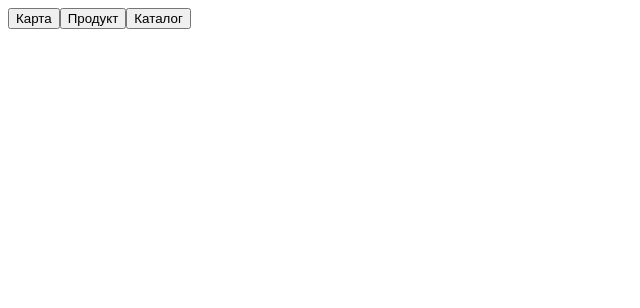
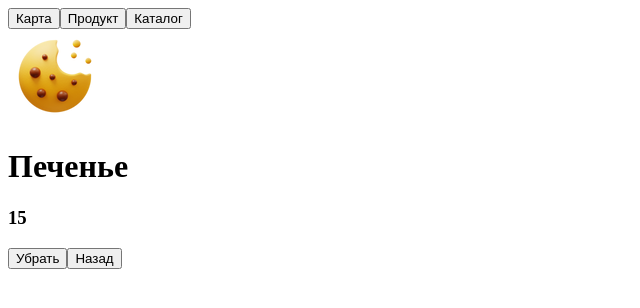
Before and after one commit to Daniil-Melnik/studing_Vue.js_2.0, a Vue app in the folder hw7/: page /products/0 in a window 1280 px wide. Before the commit this address had no page. Shown: the top 308 px of the page, without its empty margins (0-640 px from the left). Built offline with nearby package versions, Linux system fonts and the light colour scheme.

Commit message:
added add adn remove buttons

```diff
--- a/hw7/src/components/Product.vue
+++ b/hw7/src/components/Product.vue
@@ -1,6 +1,18 @@
 <template>
 	<div>
-		PRODUCT!
+		<img :src="require(`@/assets/${isContactImg}`)"/>
+		<h1>{{ product.name }}</h1>
+		<h3>{{ product.price }}</h3>
+		<button v-if="isInCart(product.id, this.$store.state.cart)"
+			class="btn btn-primary"
+			@click="addToCart(product, this.$store.state.cart)">
+				В корзину
+		</button>
+		<button v-else
+			class="btn btn-warning"
+			@click="removeFromCart(product.id, this.$store.state.cart)">
+				Убрать
+		</button>
 		<button @click="goBack">Назад</button>
 	</div>
 </template>
@@ -8,11 +20,39 @@
 <script>
 	export default {
 		name: "ShopProduct",
-		computed: {
+		data(){
+			return{
+				id: null,
+				product: null,
+				isContactImg: null
+			}
+		},
+		beforeMount(){
+			this.id = this.$route.params.id
+			this.product = this.$store.state.products.find(p => p.id == this.id)
+			this.isContactImg = this.product.img
 		},
 		methods: {
 			goBack() {
 			this.$router.go(-1);
+		},
+		isInCart(ind, cart){
+			let us = true
+			for (let i = 0; i < cart.length; i++) {
+				let us1 = us
+				cart[i].id === ind ? us = false : us = us1
+			}
+			return us
+		},
+		removeFromCart(i, cart){
+				cart = cart.filter(c => c.id !== i);
+				this.$store.commit('upd', {cart: cart})
+				console.log(this.$store.cart)
+			},
+
+		addToCart(product, cart){
+			cart.push(product)
+			this.$store.commit('upd', {cart : cart})
 		}
 		},
 	}
--- a/hw7/src/components/ProductsList.vue
+++ b/hw7/src/components/ProductsList.vue
@@ -19,6 +19,9 @@
 				>
 					Убрать
 				</button>
+				<router-link :to="'/products/' + product.id ">
+					Подробнее
+				</router-link>
 			</div>
 		</div>
 	</div>
@@ -50,12 +53,15 @@
 			},
 			removeFromCart(i, cart){
 				cart = cart.filter(c => c.id !== i);
-				this.$store.commit('upd', cart)
+				this.$store.commit('upd', {cart: cart})
+				console.log(this.$store.cart)
 			},
 
 			addToCart(product, cart){
-				cart = cart.push(product)
-				this.$store.commit('upd', cart)
+				cart.push(product)
+				console.log(cart)
+				this.$store.commit('upd', {cart: cart})
+				console.log(this.$store.cart)
 			}
 		}
 	}
--- a/hw7/src/routers.js
+++ b/hw7/src/routers.js
@@ -12,15 +12,14 @@ const router = createRouter({
       component: Cart
     },
     {
-        path: '/Product',
-        name: 'Product',
-        component: Product
-    },
-    {
       path: '/ProductList',
       name: 'ProductList',
       component: ProductList
-    }
+    },
+    {
+      path: '/products/:id',
+      component: Product
+    },
   ]
 })
 
--- a/hw7/src/store/index.js
+++ b/hw7/src/store/index.js
@@ -2,28 +2,29 @@ import { createStore } from 'vuex'
 
 export default createStore({
   state: {
-    cart: [ {id: 0, name: "Печенье", price: 15, img: "../assets/0.png"},
-    {id: 1, name: "Каша", price: 39, img: "../assets/1.png"},
-    {id: 2, name: "Ветчина", price: 61, img: "../assets/2.png"},
-    {id: 4, name: "Электрогирлянда", price: 130, img: "../assets/4.png"},
-    {id: 5, name: "Рабочая станция", price: 2896, img: "../assets/5.png"},
-    {id: 8, name: "Малина", price: 2, img: "../assets/8.png"}],
+    cart: [ {id: 0, name: "Печенье", price: 15, img: "0.png"},
+      {id: 1, name: "Каша", price: 39, img: "1.png"},
+      {id: 2, name: "Ветчина", price: 61, img: "2.png"},
+      {id: 4, name: "Электрогирлянда", price: 130, img: "4.png"},
+      {id: 5, name: "Рабочая станция", price: 2896, img: "5.png"},
+      {id: 8, name: "Малина", price: 2, img: "8.png"}],
+    //cart: [],
     products: [
-      {id: 0, name: "Печенье", price: 15, img: "../assets/0.png"},
-      {id: 1, name: "Каша", price: 39, img: "../assets/1.png"},
-      {id: 2, name: "Ветчина", price: 61, img: "../assets/2.png"},
-      {id: 3, name: "Бургер", price: 50, img: "../assets/3.png"},
-      {id: 4, name: "Электрогирлянда", price: 130, img: "../assets/4.png"},
-      {id: 5, name: "Рабочая станция", price: 2896, img: "../assets/5.png"},
-      {id: 6, name: "Гриб", price: 10, img: "../assets/6.png"},
-      {id: 7, name: "Спички", price: 3, img: "../assets/7.png"},
-      {id: 8, name: "Малина", price: 2, img: "../assets/8.png"},
-      {id: 9, name: "Черника", price: 5, img: "../assets/9.png"}
+      {id: 0, name: "Печенье", price: 15, img: "0.png"},
+      {id: 1, name: "Каша", price: 39, img: "1.png"},
+      {id: 2, name: "Ветчина", price: 61, img: "2.png"},
+      {id: 3, name: "Бургер", price: 50, img: "3.png"},
+      {id: 4, name: "Электрогирлянда", price: 130, img: "4.png"},
+      {id: 5, name: "Рабочая станция", price: 2896, img: "5.png"},
+      {id: 6, name: "Гриб", price: 10, img: "6.png"},
+      {id: 7, name: "Спички", price: 3, img: "7.png"},
+      {id: 8, name: "Малина", price: 2, img: "8.png"},
+      {id: 9, name: "Черника", price: 5, img: "9.png"}
     ]
   },
   mutations: {
-    upd(state, cart){
-      state.cart = cart
+    upd(state, data){
+      state.cart = data.cart
   }
 },
 })
```
Also changed, not shown: hw7/src/components/0.png (added).
